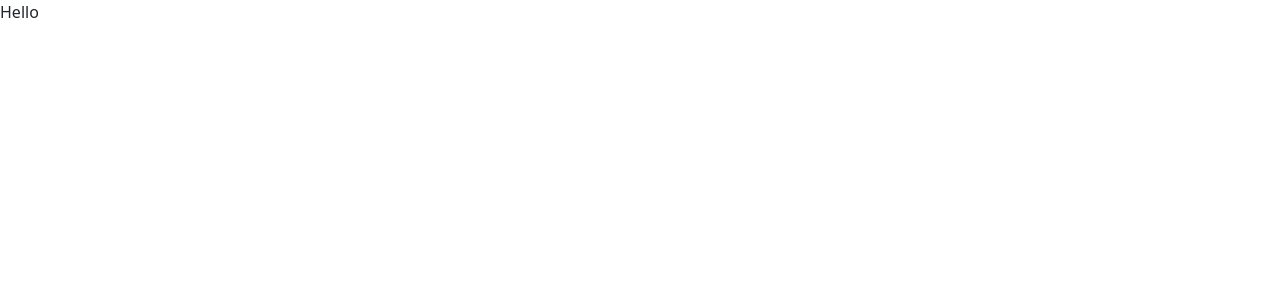
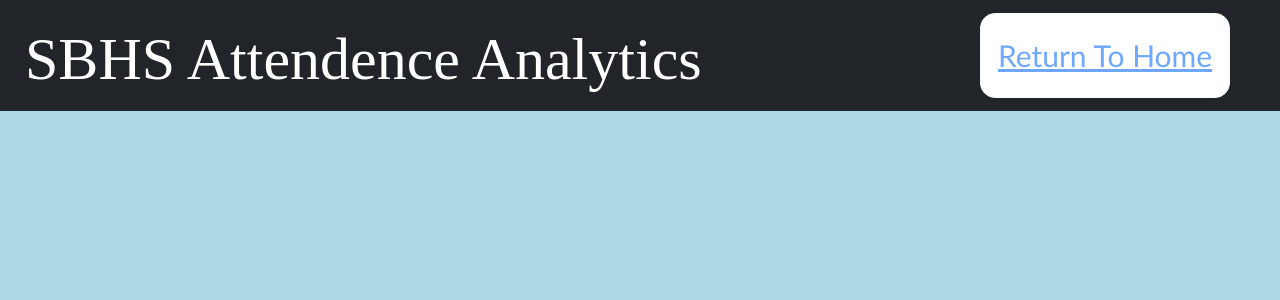
Before and after one commit to varunm18/WebsiteSBSD, a React (Create React App) app in the folder client/: page /findTrends in a window 1280 px wide. Shown: the top 300 px of the page. Built offline with nearby package versions, Linux system fonts and the light colour scheme.

Commit message:
Added stuff on findTrends page

```diff
--- a/client/src/App.css
+++ b/client/src/App.css
@@ -98,3 +98,16 @@
     color:black;
     border-radius: 15px;
 }
+
+#returnToHome{
+    width:250px;
+    height:85px;
+    margin-right: 50px;
+    font-size: 30px;
+    background-color: white;
+    text-align: center;
+    font-family:'Trebuchet MS';
+    color:black;
+    border-radius: 15px;
+
+}
--- a/client/src/pages/findTrends.js
+++ b/client/src/pages/findTrends.js
@@ -1,10 +1,39 @@
 import React from 'react'
 import App from '../App'
+import {Navbar, Nav, Container, FormSelect} from "react-bootstrap"
+import {Helmet} from "react-helmet"
+import Dropdown from "react-bootstrap/Dropdown";
+import Button from 'react-bootstrap/Button';
+import {Link} from 'react-router-dom';
+
 
 function findTrends(){
   return (
     <div>
-        <p>Hello</p>
+      <Navbar id = "Navbar" bg="dark" data-bs-theme="dark">
+        <div class="navbar-collapse collapse w-100 order-1 order-md-0 dual-collapse2">
+          <ul class="navbar-nav mr-auto">
+              <li class="nav-item active">
+                  <Helmet>
+              <style>{'body { background-color: lightblue; }'}</style>
+              </Helmet>
+
+              <h1 id = "InitialHeading">SBHS Attendence Analytics</h1>
+              </li>
+          </ul>
+        </div>
+        <div>
+          <div class="navbar-collapse collapse w-100 order-1 order-md-0 dual-collapse2">
+            <ul class="navbar-nav mr-auto">
+              <li class="nav-item active">
+                <Button id = "returnToHome" variant="outline-light">
+                  <Link to = '/'>Return To Home</Link>
+                </Button>
+              </li>
+            </ul>
+          </div>
+        </div>
+      </Navbar>
     </div>
   )
 }
```
